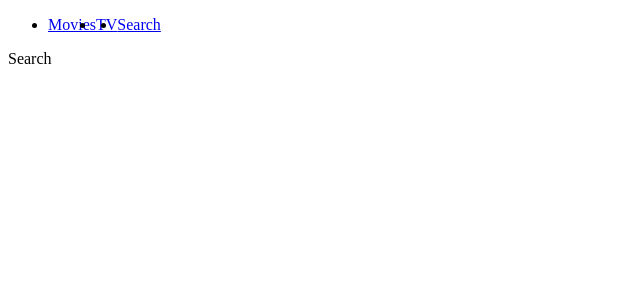
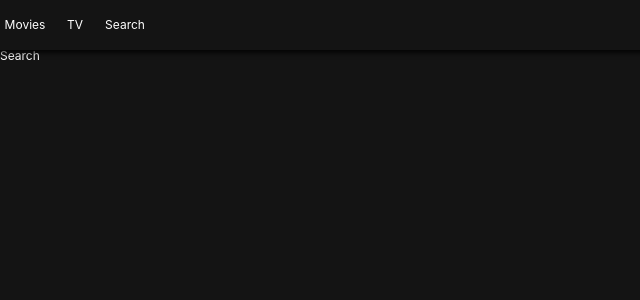
Before and after one commit to tonky0110/nomflix_01, a React (Create React App) app: page /search in a window 1280 px wide. Shown: the top 300 px of the page, without its empty margins (0-640 px from the left). Built offline with nearby package versions, Linux system fonts and the light colour scheme.

Commit message:
3.3 setting globalStyles and set local style in Header

```diff
--- a/package.json
+++ b/package.json
@@ -8,7 +8,8 @@
     "react-dom": "^16.7.0",
     "react-router-dom": "^4.3.1",
     "react-scripts": "2.1.3",
-    "styled-components": "^4.1.3"
+    "styled-components": "^4.1.3",
+    "styled-reset": "^1.6.6"
   },
   "scripts": {
     "start": "react-scripts start",
--- a/src/Components/App.js
+++ b/src/Components/App.js
@@ -1,11 +1,13 @@
 import React, { Component } from "react";
 import Router from "Components/Router";
+import GlobalStyles from "Components/GlobalStyles";
 
 class App extends Component {
   render() {
     return (
       <>
         <Router />
+        <GlobalStyles />
       </>
     );
   }
--- /dev/null
+++ b/src/Components/GlobalStyles.js
@@ -0,0 +1,22 @@
+import { createGlobalStyle } from "styled-components";
+import reset from "styled-reset";
+
+const globalStyled = createGlobalStyle`
+    ${reset};
+    a{
+        text-decoration:none;
+        color:inherit;
+    }
+    *{
+        box-sizing:border-box;
+    }
+    body{
+        font-family:-apple-system, BlinkMacSystemFont, 'Segoe UI', Roboto, Oxygen, Ubuntu, Cantarell, 'Open Sans', 'Helvetica Neue', sans-serif;
+        font-size:12px;
+        background-color:rgba(20, 20, 20, 1);
+        color: white;
+        padding-top:50px;
+    }
+`;
+
+export default globalStyled;
--- a/src/Components/Header.js
+++ b/src/Components/Header.js
@@ -2,18 +2,35 @@
 import { Link } from "react-router-dom";
 import styled from "styled-components";
 
-const Header = styled.header``;
+const Header = styled.header`
+  color: white;
+  position: fixed;
+  top: 0;
+  left: 0;
+  width: 100%;
+  height: 50px;
+  display: flex;
+  align-items: center;
+  background-color: rgba(20, 20, 20, 0.8);
+  box-shadow: 0px 1px 5px 2px rgba(0, 0, 0, 0.8);
+`;
 
 const List = styled.ul`
   display: flex;
-  &:hover {
-    background-color: blue;
-  }
 `;
 
-const Item = styled.li``;
+const Item = styled.li`
+  width: 50px;
+  height: 50px;
+  text-align: center;
+`;
 
-const SLink = styled(Link)``;
+const SLink = styled(Link)`
+  height: 50px;
+  display: flex;
+  align-items: center;
+  justify-content: center;
+`;
 
 export default () => (
   <Header>
```
Also changed, not shown: 1 other file (tests, documents, lock files or other folders).
